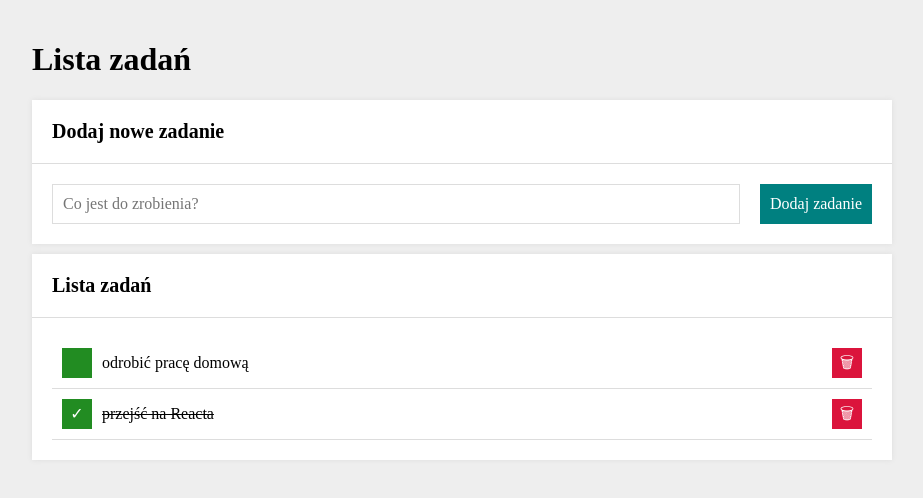
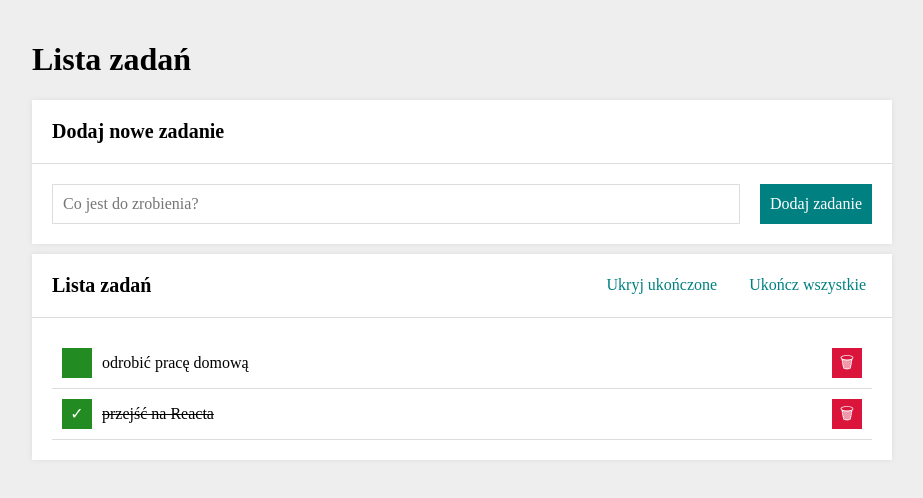
Before and after one commit to BarbaraKomenda/todos-list-react, a React (Create React App) app: page / in a window 1280 px wide. Shown: the top 498 px of the page, without its empty margins (178-1101 px from the left). Built offline with nearby package versions, Linux system fonts and the light colour scheme.

Commit message:
misspeling

```diff
--- a/src/Buttons/index.js
+++ b/src/Buttons/index.js
@@ -2,7 +2,7 @@ import "./style.css";
 
 const Buttons = ({ tasks, hideDoneTasks, toggleHideDone, setAllDone }) => (
     <div className="buttons">
-    {tasks.lenght > 0 && (
+    {tasks.length > 0 && (
     <>
             <button onClick={toggleHideDone} className="buttons__button">
                 {hideDoneTasks ? "Pokaż" : "Ukryj"} ukończone
```
